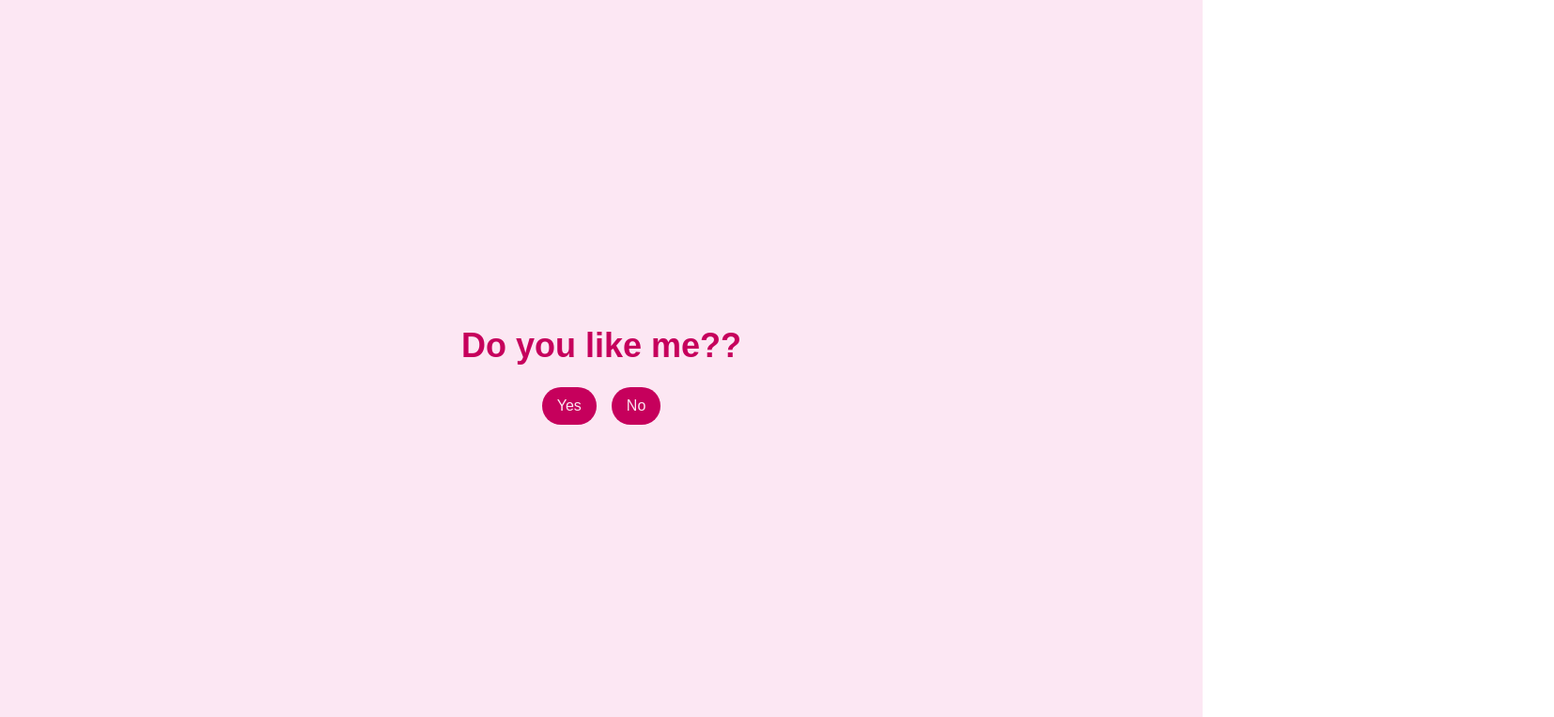
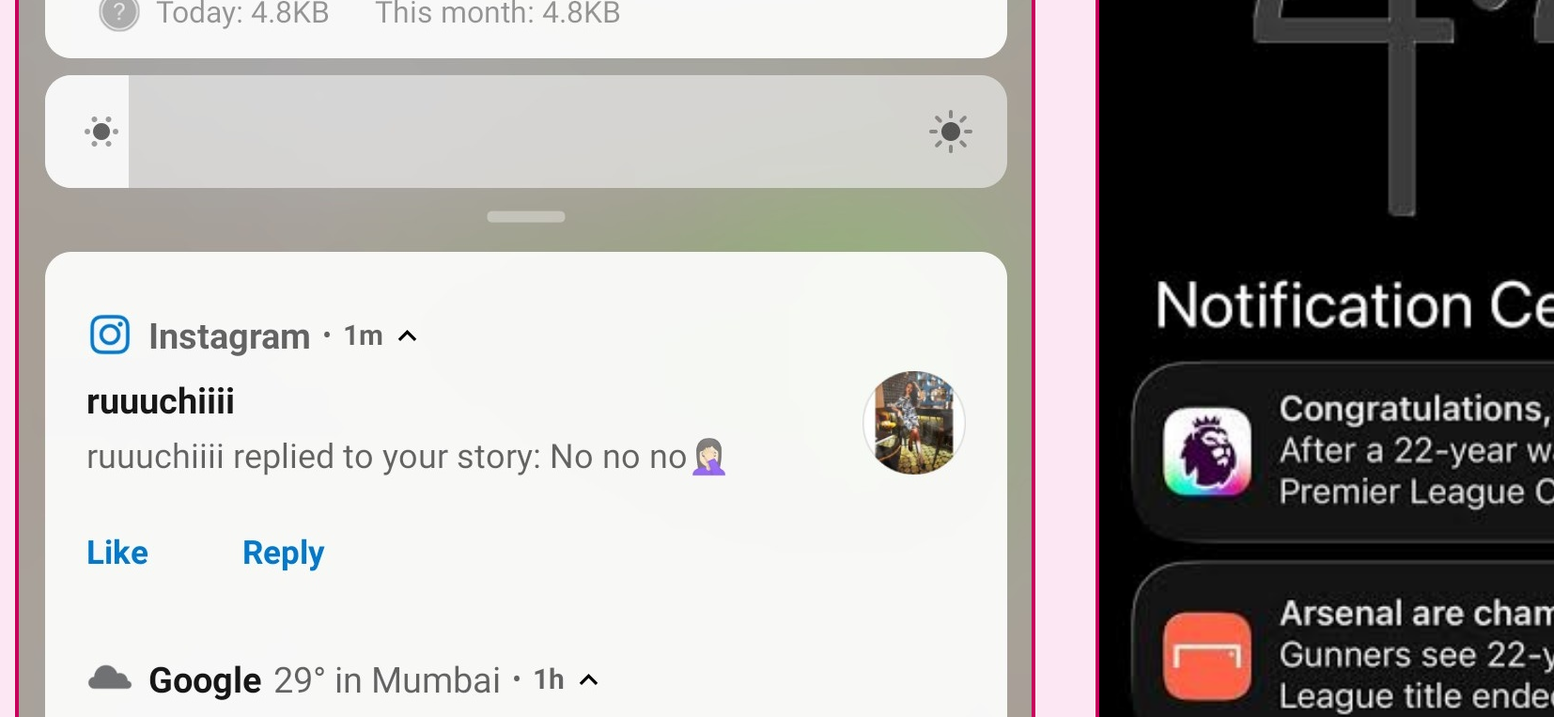
Before and after one commit to sahilshetty10/play, a React (Vite) app: page / in a window 1280 px wide. Shown: the top 763 px of the page at 94% size, 1654 px wide, since content can reach past the window. Built offline with nearby package versions, Linux system fonts and the light colour scheme.

Commit message:
Change initial screen state from 3 to 4

```diff
--- a/src/App.jsx
+++ b/src/App.jsx
@@ -8,7 +8,7 @@
 import Outro from "./components/Outro";
 
 function App() {
-  const [screen, setScreen] = useState(3);
+  const [screen, setScreen] = useState(4);
   const audioRef = useRef(null);
 
   return (
```
